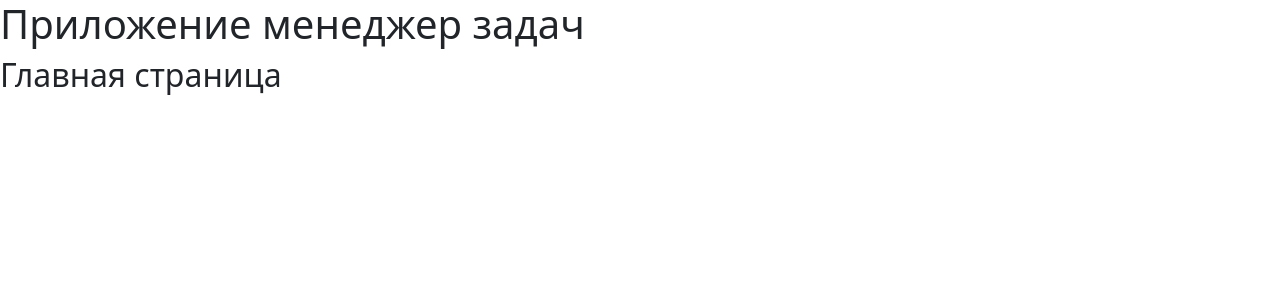
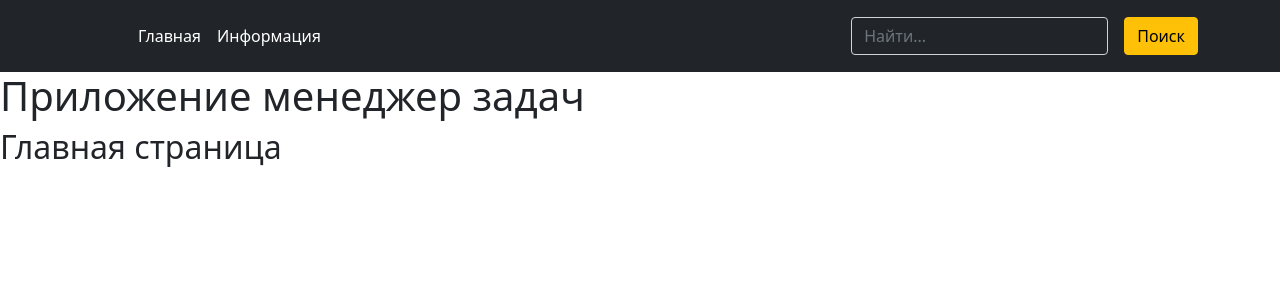
Before and after one commit to latemrockman/Django-task-list, a Django app: page / in a window 1280 px wide. Shown: the top 300 px of the page. Run offline with Django 4.2, Linux system fonts and the light colour scheme.

Commit message:
добавил шапку

```diff
--- a/taskmanager/main/templates/base.html
+++ b/taskmanager/main/templates/base.html
@@ -4,6 +4,40 @@
     <meta charset="UTF-8">
     <title>{% block title %} {% endblock %}</title>
     <link rel="stylesheet" href="https://cdn.jsdelivr.net/npm/bootstrap@5.1.3/dist/css/bootstrap.min.css">
+
+
+<header class="p-3 bg-dark text-white">
+    <div class="container">
+      <div class="d-flex flex-wrap align-items-center justify-content-center justify-content-lg-start">
+        <a href="/" class="d-flex align-items-center mb-2 mb-lg-0 text-white text-decoration-none">
+          <svg class="bi me-2" width="40" height="32" role="img" aria-label="Bootstrap"><use xlink:href="#bootstrap"></use></svg>
+        </a>
+
+        <ul class="nav col-12 col-lg-auto me-lg-auto mb-2 justify-content-center mb-md-0">
+          <li><a href="" class="nav-link px-2 text-white">Главная</a></li>
+          <li><a href="" class="nav-link px-2 text-white">Информация</a></li>
+            <!--
+
+           <li><a href="#" class="nav-link px-2 text-white">Pricing</a></li>
+           <li><a href="#" class="nav-link px-2 text-white">FAQs</a></li>
+           <li><a href="#" class="nav-link px-2 text-white">About</a></li>
+           --!>
+
+        </ul>
+
+        <form class="col-12 col-lg-auto mb-3 mb-lg-0 me-lg-3" role="search">
+          <input type="search" class="form-control form-control-dark text-white bg-dark" placeholder="Найти..." aria-label="Search">
+        </form>
+
+        <div class="text-end">
+          <!--<button type="button" class="btn btn-outline-light me-2">Login</button>--!>
+          <button type="button" class="btn btn-warning">Поиск</button>
+        </div>
+      </div>
+    </div>
+  </header>
+
+
 </head>
 <body>
 
```
